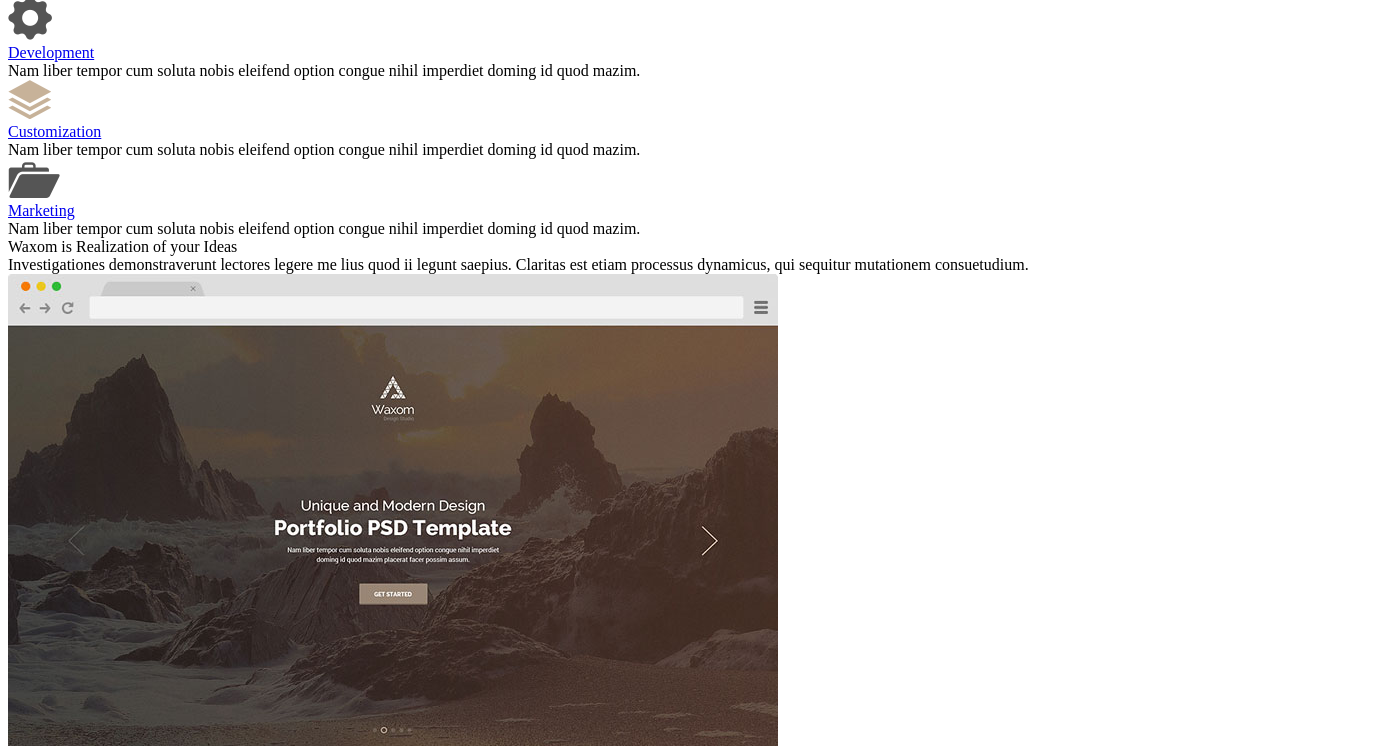
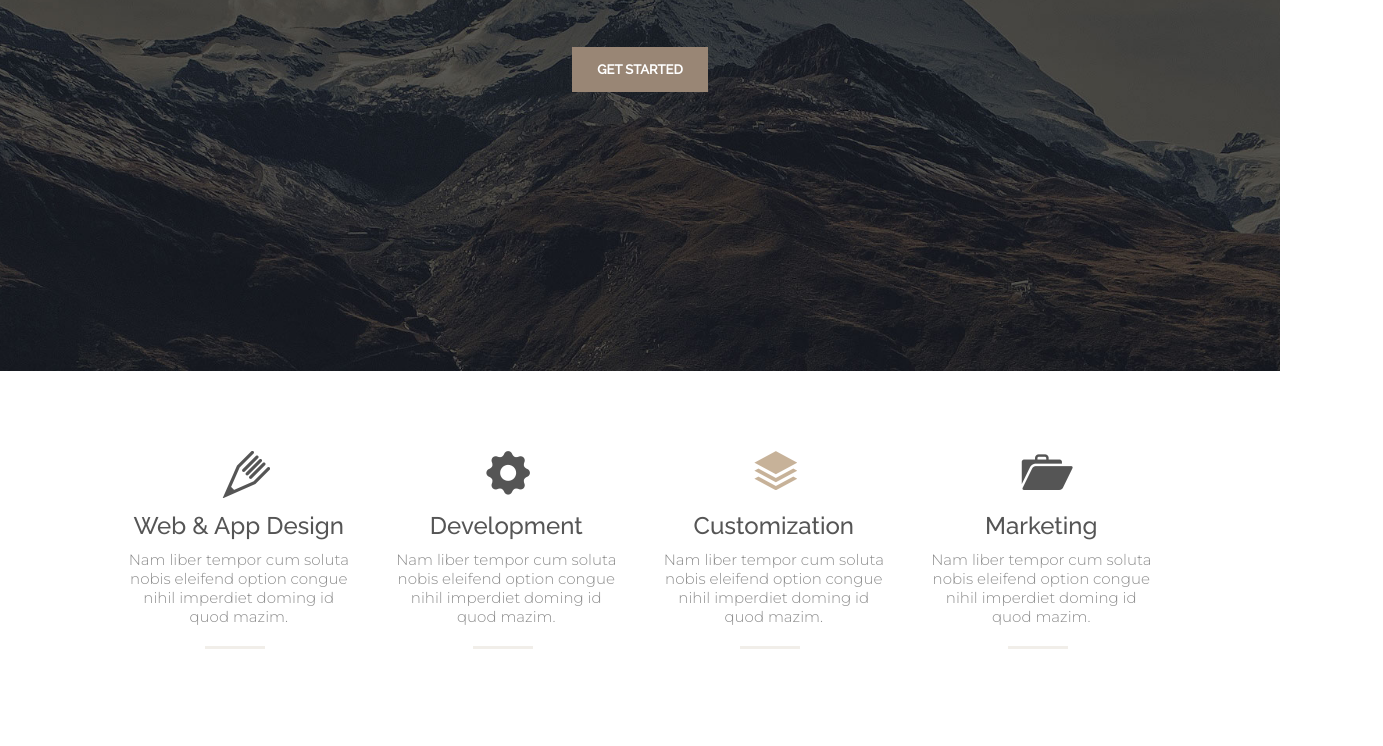
Before and after one commit to RostSV/Waxom-web, a plain HTML site: page index.html in a window 1280 px wide. Shown: the part 429-1175 px from the top of the page, 1383 px wide, since content can reach past the window. Drawn offline with Linux system fonts and the light colour scheme.

Commit message:
Update index.html

```diff
--- a/index.html
+++ b/index.html
@@ -1,7 +1,7 @@
 <!DOCTYPE html>
 <html lang="en" dir="ltr">
   <head>
-    <link rel="stylesheet" href="../Waxom/css/style.css">
+    <link rel="stylesheet" href="style1.css">
     <link href="https://fonts.googleapis.com/css2?family=Montserrat:wght@300&family=Raleway:wght@500&display=swap" rel="stylesheet">
     <meta charset="utf-8">
     <script src="https://kit.fontawesome.com/e883043d1c.js" crossorigin="anonymous"></script>
```
